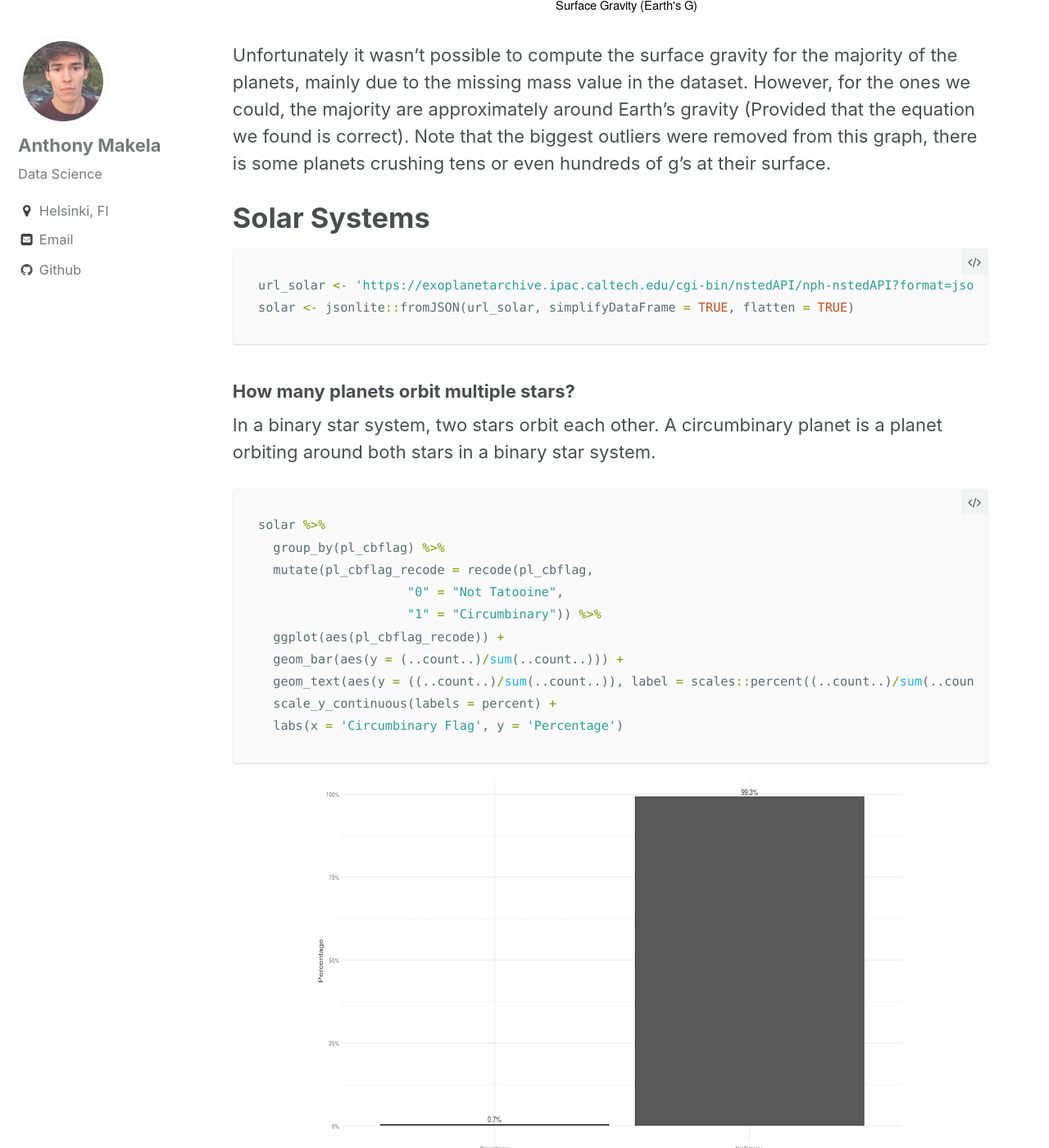
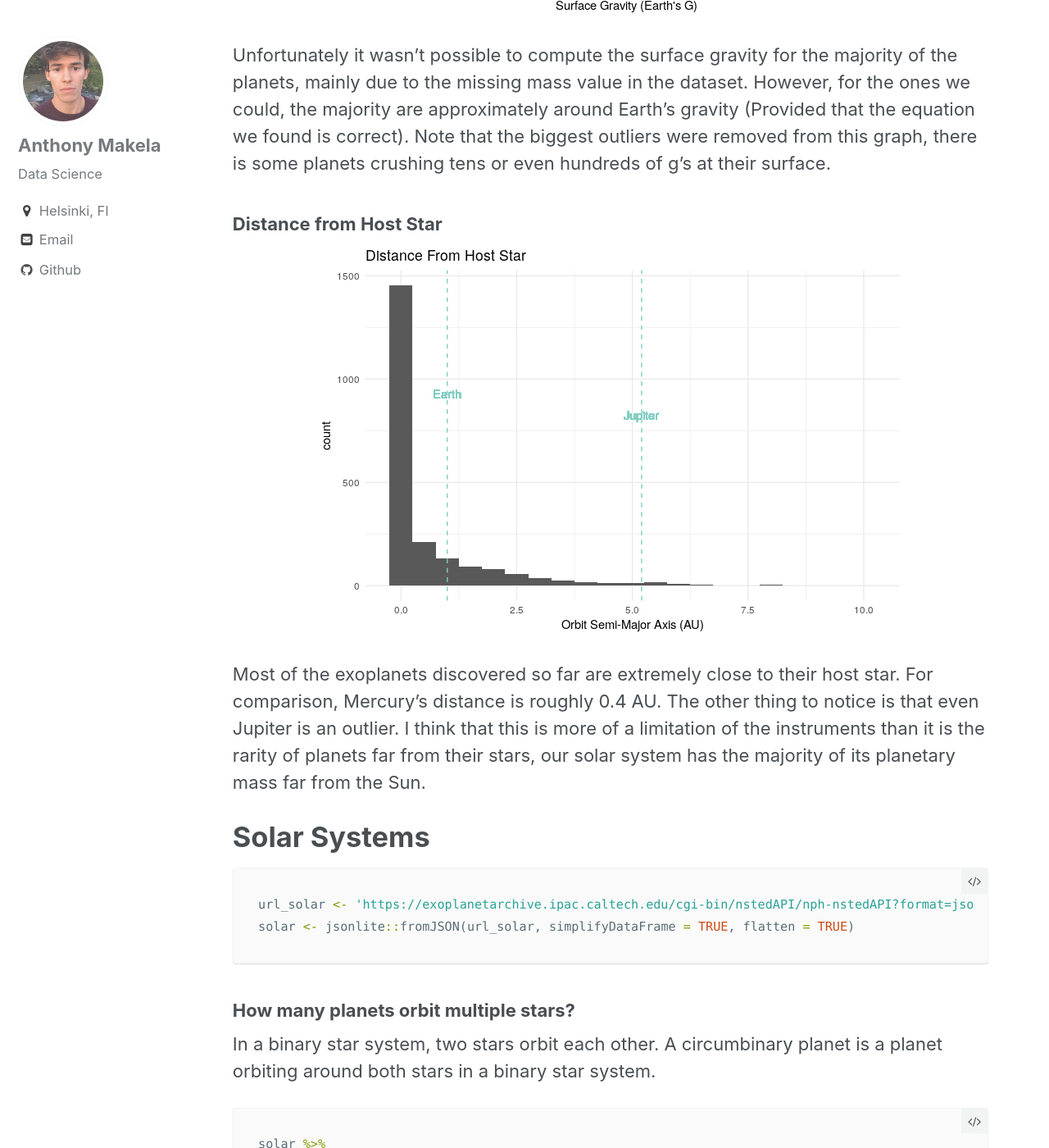
Before and after one commit to anthonymakela/anthonymakela.github.io, a Jekyll site: the page built from _posts/2019-01-01-Analysis-On-Exoplanets.md, in a window 1280 px wide and 1400 px high, scrolled down 15060 px. Shown: the whole window at 82% size. Built offline with Jekyll 4.4.1, drawn with Linux system fonts in a browser that asks for light colours; nearby versions of some CDN libraries; formulas are drawn with MathJax 3.

Commit message:
Exoplanets

````diff
--- a/_posts/2019-01-01-Analysis-On-Exoplanets.md
+++ b/_posts/2019-01-01-Analysis-On-Exoplanets.md
@@ -359,6 +359,16 @@ exo %>%
 
 Unfortunately it wasn’t possible to compute the surface gravity for the majority of the planets, mainly due to the missing mass value in the dataset. However, for the ones we could, the majority are approximately around Earth’s gravity (Provided that the equation we found is correct). Note that the biggest outliers were removed from this graph, there is some planets crushing tens or even hundreds of g’s at their surface.
 
+### Distance from Host Star
+
+<div style="text-align:center" markdown="1">
+
+![Differencing]({{ base_path }}/images/plot_au.png)
+
+</div>
+
+Most of the exoplanets discovered so far are extremely close to their host star. For comparison, Mercury’s distance is roughly 0.4 AU. The other thing to notice is that even Jupiter is an outlier. I think that this is more of a limitation of the instruments than it is the rarity of planets far from their stars, our solar system has the majority of its planetary mass far from the Sun.
+
 # Solar Systems
 
 ``` r
````
Also changed, not shown: images/plot_au.png (added), 1 other file.
